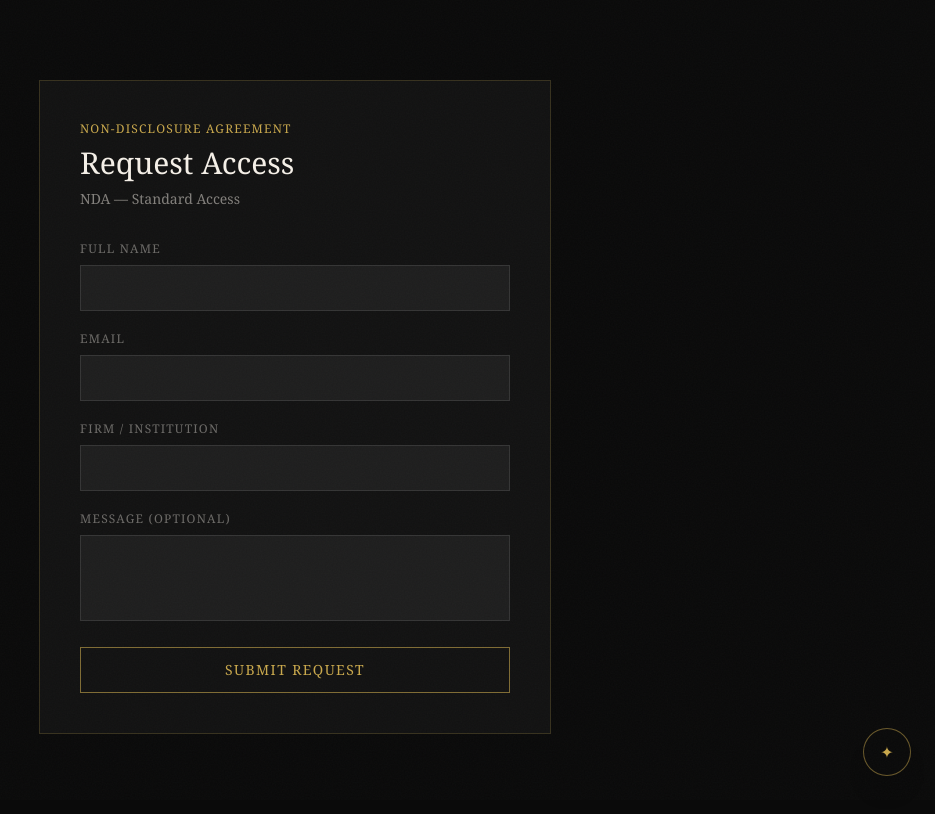
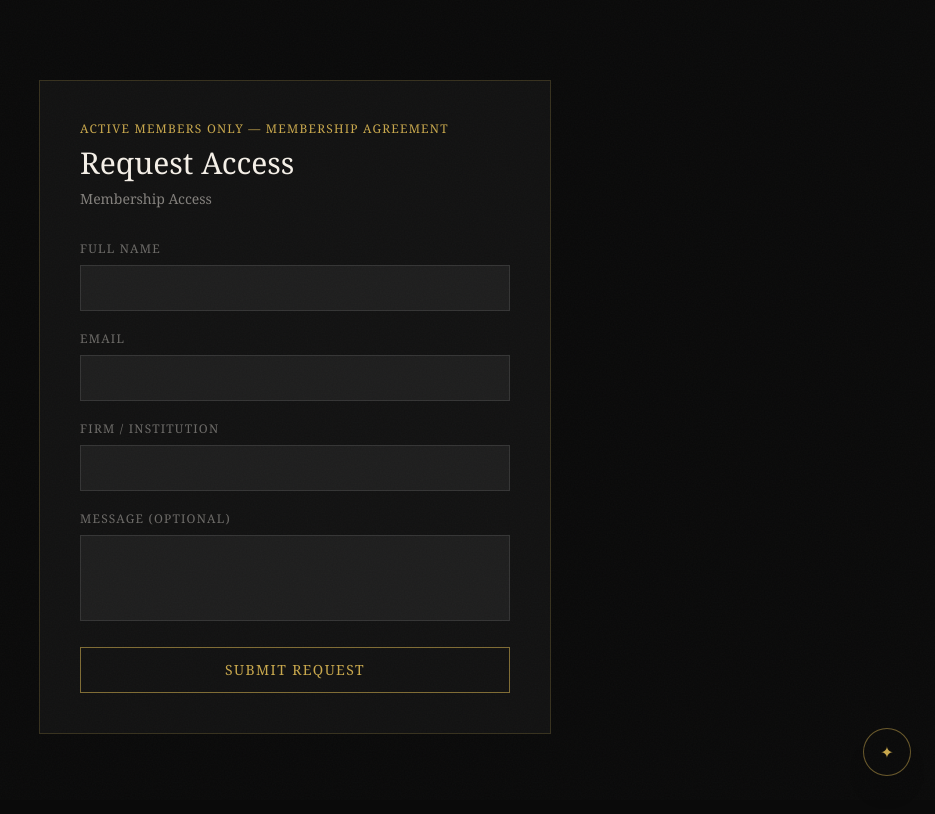
Before and after one commit to Businessbear1981/Active_Members_Only, a Next.js app: page /gate/signed in a window 1280 px wide. Shown: the whole page, without its empty margins (345-1280 px from the left). Built offline with nearby package versions, Linux system fonts and the light colour scheme.

Commit message:
Fix stale HALO gallery copy in gate flow (NDA/buyer/lender/broker) to match membership tiers

```diff
--- a/app/gate/[role]/page.tsx
+++ b/app/gate/[role]/page.tsx
@@ -5,10 +5,9 @@ import { useParams } from 'next/navigation'
 import { gate } from '@/lib/config'
 
 const ROLE_LABELS: Record<string, string> = {
-  signed: 'NDA — Standard Access',
-  buyer:  'Qualified Buyer',
-  lender: 'Lender',
-  broker: 'Broker-Dealer',
+  signed:  'Membership Access',
+  premium: 'Premium Membership',
+  vip:     'VIP Sanctum Invitation',
 }
 
 export default function GatePage() {
--- a/platform.config.json
+++ b/platform.config.json
@@ -21,9 +21,9 @@
   },
 
   "gate": {
-    "documentName": "NDA",
-    "documentLabel": "Non-Disclosure Agreement",
-    "roles": ["buyer", "lender", "broker"]
+    "documentName": "Membership Agreement",
+    "documentLabel": "Active Members Only — Membership Agreement",
+    "roles": ["premium", "vip"]
   },
 
   "accessTiers": {
```
